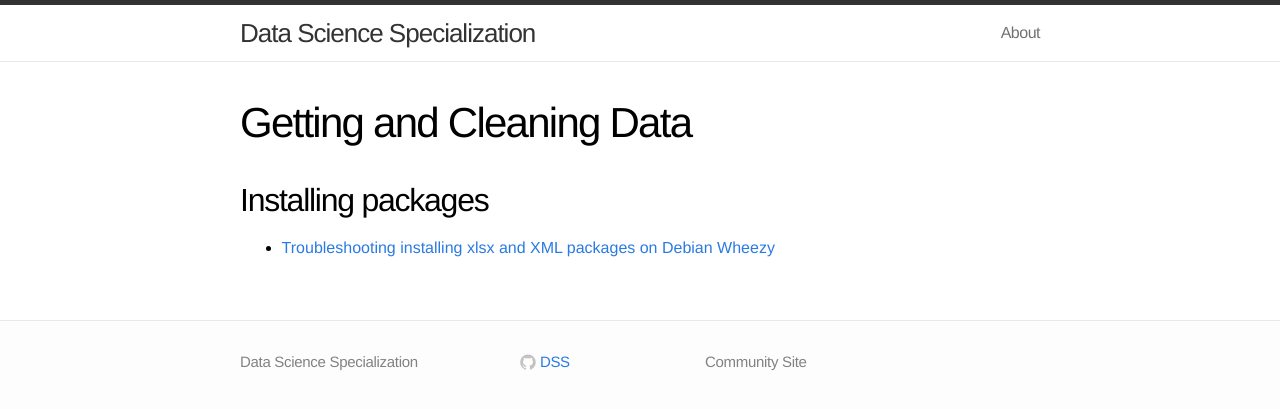
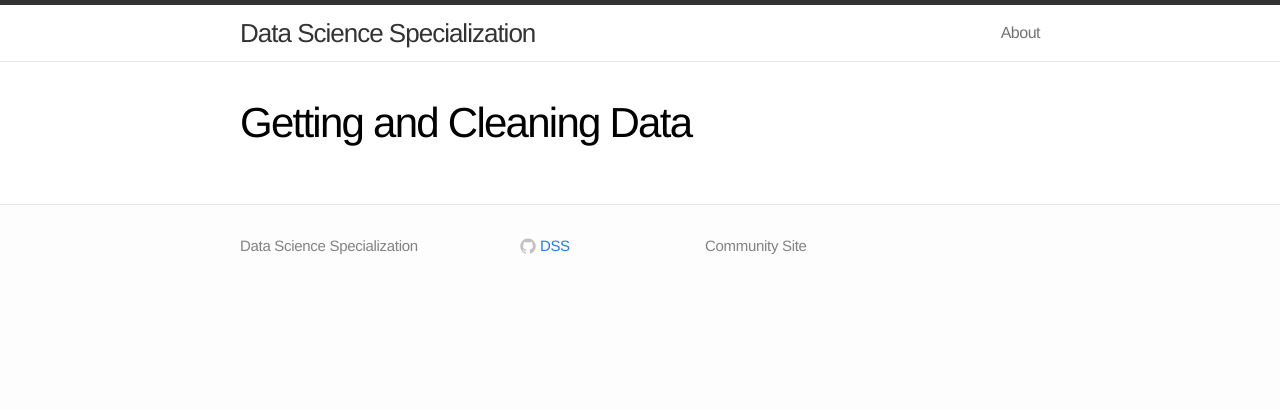
Before and after one commit to DataScienceSpecialization/DataScienceSpecialization.github.io, a Jekyll site: the page built from getclean.md, in a window 1280 px wide. Shown: the top 409 px of the page. Built offline with Jekyll 4.4.1, drawn with Linux system fonts in a browser that asks for light colours.

Commit message:
Move troubleshooting from getclean.md to other.md

```diff
--- a/getclean.md
+++ b/getclean.md
@@ -3,7 +3,3 @@ layout: page
 title: Getting and Cleaning Data
 permalink: /getclean/
 ---
-
-## Installing packages
-
-- [Troubleshooting installing xlsx and XML packages on Debian Wheezy](http://allanino.me/blog/programming/installing-some-r-packages/)
```
Also changed, not shown: other.md (+4 -0 lines).
